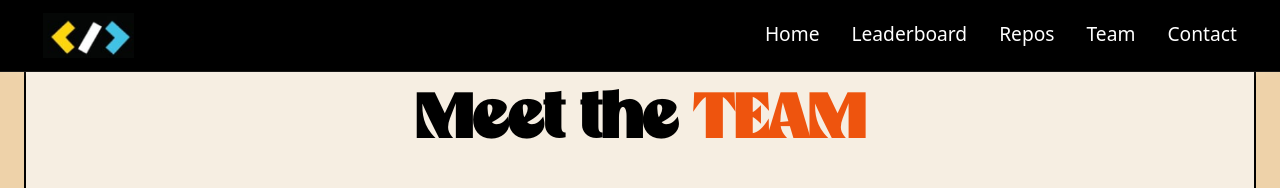
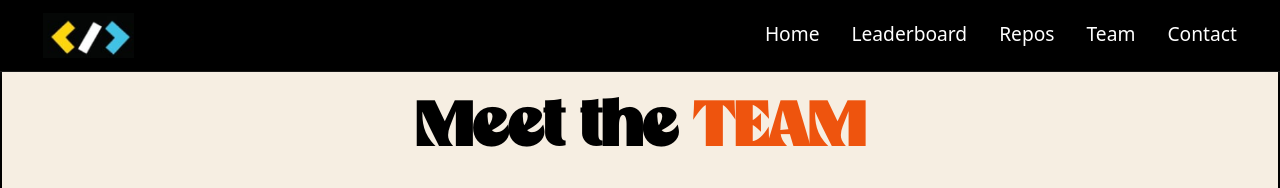
Before and after one commit to ieee-cs-bmsit/ISoC2025, a React (Vite) app: page /#/team in a window 1280 px wide. Shown: the top 188 px of the page. Built offline with nearby package versions, Linux system fonts and the light colour scheme; a web font is replaced by a local one.

Commit message:
team-section-full-window

```diff
--- a/src/pages/Teampage.jsx
+++ b/src/pages/Teampage.jsx
@@ -30,8 +30,8 @@ const slideRight = {
 
 const Teampage = () => {
   return (
-    <div className='bg-[#eed2a9] p-6'>
-      <div className='max-w-[1280px] mx-auto p-6 rounded-xl border-2 bg-[#f6eee2]'>
+    <div>
+      <div className=' mt-[2rem] p-6 rounded-xl border-2 bg-[#f6eee2]'>
 
         {/* Heading */}
         <motion.p
@@ -41,7 +41,7 @@ const Teampage = () => {
           viewport={{ once: true }}
           variants={slideRight}
         >
-          Meet the <span className='text-[#EE540E] uppercase'>Team</span>
+          Meet the <span className='text-[#EE540E] uppercase mt-2'>Team</span>
         </motion.p>
 
         {/* Team Cards */}
```
